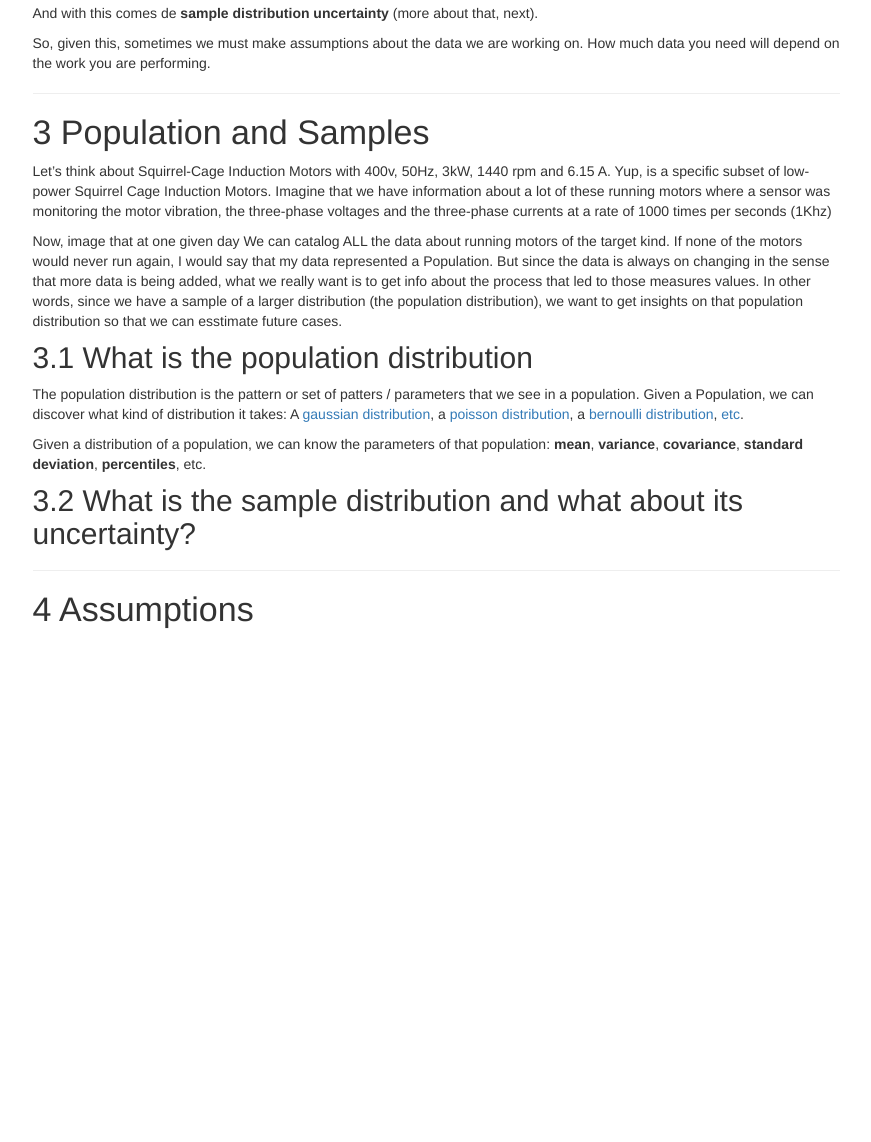
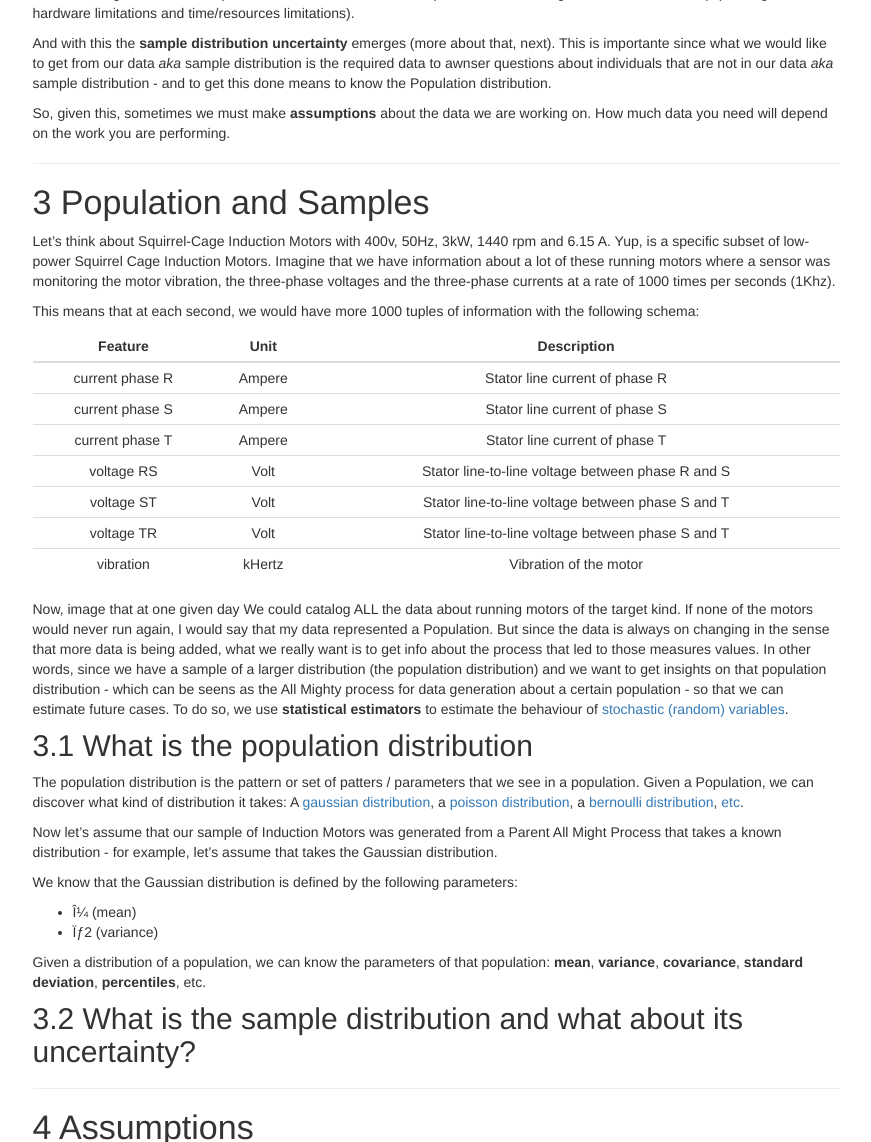
Before and after one commit to augustoamerico/ThesisReportSite, a plain HTML site: page AboutStatisticalInference.html in a window 1280 px wide. Shown: the part 803-1945 px from the top of the page, without its empty margins (345-1216 px from the left). Drawn offline with nearby package versions, Linux system fonts and the light colour scheme; some packages are replaced by stand-ins of ours.

Commit message:
Updated stuff about statistical inference

```diff
--- a/AboutStatisticalInference.html
+++ b/AboutStatisticalInference.html
@@ -358,7 +358,11 @@ div.tocify {
 <div id="intro" class="section level1">
 <h1><span class="header-section-number">1</span> Intro</h1>
 <p>Data represents the log of the real-world execution, and the way we log influences directly what we see in data and what we decide based on the generated data. One step for a better understanding of the world is to try to see the world as data so that we can apply a set of methods to that data, and this process is not objective at all!</p>
-<p>There are <strong>uncertainty</strong> and <strong>randomness</strong> in this process and we can separate their root in two sources: - The process itself - The data collection methods</p>
+<p>There are <strong>uncertainty</strong> and <strong>randomness</strong> in this process and we can separate their root in two sources:</p>
+<ul>
+<li>The process itself</li>
+<li>The data collection methods</li>
+</ul>
 <p>Once we have all the data, we need a way to look at that same info - which can have millions or billions of transactions. Mainly, we need to understand what that data is tracing and we need to understand the process that generated it.</p>
 <p>To do so, we use statistical estimators to simplify those traces into something more comprehensible that somehow captures it all in a much more concise way.</p>
 <p>The overall process of getting the data from the world, and then going from the data to the world is the field of <strong>Statistical Inference</strong>.</p>
@@ -369,17 +373,70 @@ div.tocify {
 <h1><span class="header-section-number">2</span> Why do we need to simplify the data we get in the era of the <a href="https://www.cs.rit.edu/~ark/bcbd/">Big CPU, Big Data</a> ?</h1>
 <p>In other words: Why do we need to sampling if we can process everything?</p>
 <p>Well, first of all <strong>not always we can process everything</strong>. Often, we have to get insights about the data and we will need to get a sample from the data to get some info. Sometimes we need to sample because of hardware limitations, sometimes we look to the data we have as a sample and not a population (imagine a census survey about the population of United States… Do we really have time to get ALL the data?), sometimes because we want to process a set of insights and we need it asap (then again, hardware limitations and time/resources limitations).</p>
-<p>And with this comes de <strong>sample distribution uncertainty</strong> (more about that, next).</p>
-<p>So, given this, sometimes we must make assumptions about the data we are working on. How much data you need will depend on the work you are performing.</p>
+<p>And with this the <strong>sample distribution uncertainty</strong> emerges (more about that, next). This is importante since what we would like to get from our data <em>aka</em> sample distribution is the required data to awnser questions about individuals that are not in our data <em>aka</em> sample distribution - and to get this done means to know the Population distribution.</p>
+<p>So, given this, sometimes we must make <strong>assumptions</strong> about the data we are working on. How much data you need will depend on the work you are performing.</p>
 <hr />
 </div>
 <div id="population-and-samples" class="section level1">
 <h1><span class="header-section-number">3</span> Population and Samples</h1>
-<p>Let’s think about Squirrel-Cage Induction Motors with 400v, 50Hz, 3kW, 1440 rpm and 6.15 A. Yup, is a specific subset of low-power Squirrel Cage Induction Motors. Imagine that we have information about a lot of these running motors where a sensor was monitoring the motor vibration, the three-phase voltages and the three-phase currents at a rate of 1000 times per seconds (1Khz)</p>
-<p>Now, image that at one given day We can catalog ALL the data about running motors of the target kind. If none of the motors would never run again, I would say that my data represented a Population. But since the data is always on changing in the sense that more data is being added, what we really want is to get info about the process that led to those measures values. In other words, since we have a sample of a larger distribution (the population distribution), we want to get insights on that population distribution so that we can esstimate future cases.</p>
+<p>Let’s think about Squirrel-Cage Induction Motors with 400v, 50Hz, 3kW, 1440 rpm and 6.15 A. Yup, is a specific subset of low-power Squirrel Cage Induction Motors. Imagine that we have information about a lot of these running motors where a sensor was monitoring the motor vibration, the three-phase voltages and the three-phase currents at a rate of 1000 times per seconds (1Khz).</p>
+<p>This means that at each second, we would have more 1000 tuples of information with the following schema:</p>
+<table>
+<thead>
+<tr class="header">
+<th align="center"><strong>Feature</strong></th>
+<th align="center"><strong>Unit</strong></th>
+<th align="center"><strong>Description</strong></th>
+</tr>
+</thead>
+<tbody>
+<tr class="odd">
+<td align="center">current phase R</td>
+<td align="center">Ampere</td>
+<td align="center">Stator line current of phase R</td>
+</tr>
+<tr class="even">
+<td align="center">current phase S</td>
+<td align="center">Ampere</td>
+<td align="center">Stator line current of phase S</td>
+</tr>
+<tr class="odd">
+<td align="center">current phase T</td>
+<td align="center">Ampere</td>
+<td align="center">Stator line current of phase T</td>
+</tr>
+<tr class="even">
+<td align="center">voltage RS</td>
+<td align="center">Volt</td>
+<td align="center">Stator line-to-line voltage between phase R and S</td>
+</tr>
+<tr class="odd">
+<td align="center">voltage ST</td>
+<td align="center">Volt</td>
+<td align="center">Stator line-to-line voltage between phase S and T</td>
+</tr>
+<tr class="even">
+<td align="center">voltage TR</td>
+<td align="center">Volt</td>
+<td align="center">Stator line-to-line voltage between phase S and T</td>
+</tr>
+<tr class="odd">
+<td align="center">vibration</td>
+<td align="center">kHertz</td>
+<td align="center">Vibration of the motor</td>
+</tr>
+</tbody>
+</table>
+<p>Now, image that at one given day We could catalog ALL the data about running motors of the target kind. If none of the motors would never run again, I would say that my data represented a Population. But since the data is always on changing in the sense that more data is being added, what we really want is to get info about the process that led to those measures values. In other words, since we have a sample of a larger distribution (the population distribution) and we want to get insights on that population distribution - which can be seens as the All Mighty process for data generation about a certain population - so that we can estimate future cases. To do so, we use <strong>statistical estimators</strong> to estimate the behaviour of <a href="https://en.wikipedia.org/wiki/Random_variable">stochastic (random) variables</a>.</p>
 <div id="what-is-the-population-distribution" class="section level2">
 <h2><span class="header-section-number">3.1</span> What is the population distribution</h2>
 <p>The population distribution is the pattern or set of patters / parameters that we see in a population. Given a Population, we can discover what kind of distribution it takes: A <a href="https://en.wikipedia.org/wiki/Normal_distribution">gaussian distribution</a>, a <a href="https://en.wikipedia.org/wiki/Poisson_distribution">poisson distribution</a>, a <a href="https://en.wikipedia.org/wiki/Bernoulli_distribution">bernoulli distribution</a>, <a href="https://en.wikipedia.org/wiki/List_of_probability_distributions">etc</a>.</p>
+<p>Now let’s assume that our sample of Induction Motors was generated from a Parent All Might Process that takes a known distribution - for example, let’s assume that takes the Gaussian distribution.</p>
+<p>We know that the Gaussian distribution is defined by the following parameters:</p>
+<ul>
+<li>Î¼ (mean)</li>
+<li>Ïƒ2 (variance)</li>
+</ul>
 <p>Given a distribution of a population, we can know the parameters of that population: <strong>mean</strong>, <strong>variance</strong>, <strong>covariance</strong>, <strong>standard deviation</strong>, <strong>percentiles</strong>, etc.</p>
 </div>
 <div id="what-is-the-sample-distribution-and-what-about-its-uncertainty" class="section level2">
```
Also changed, not shown: todolist.html (+1 -1 lines).
